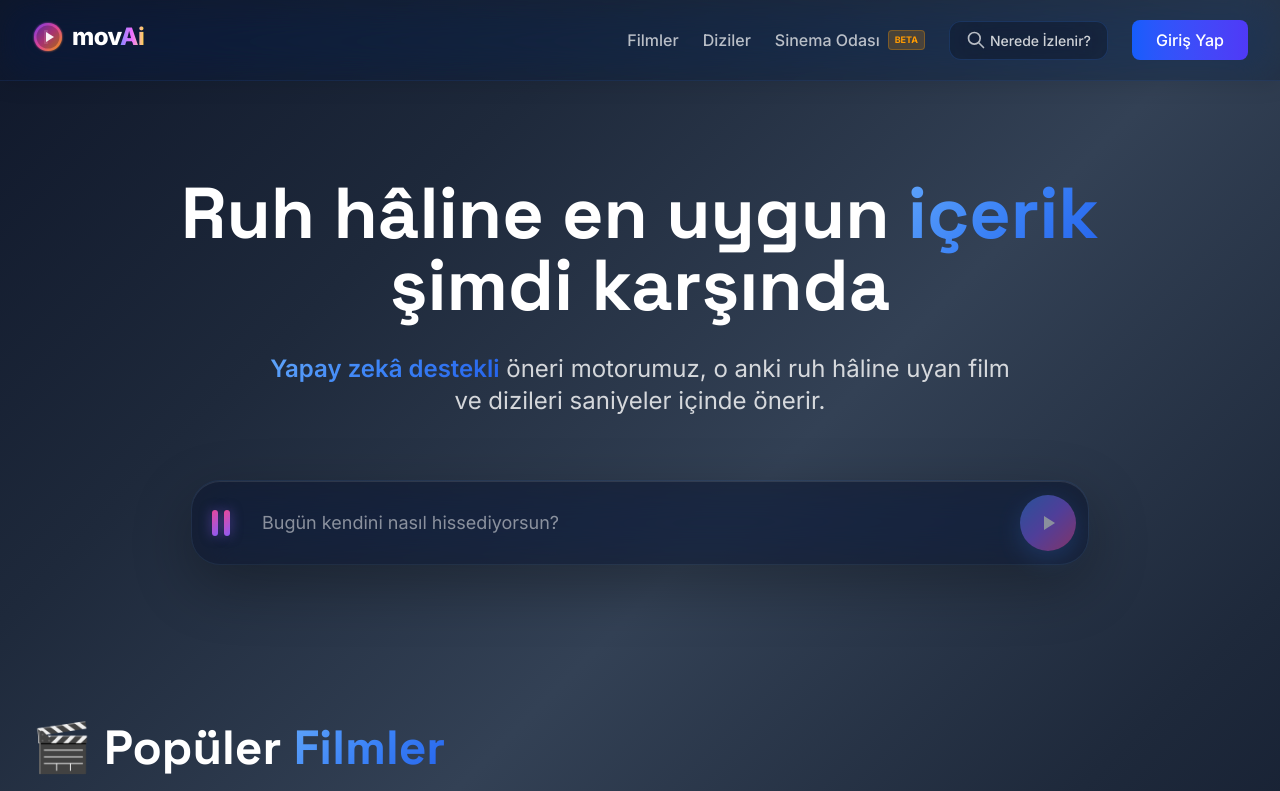
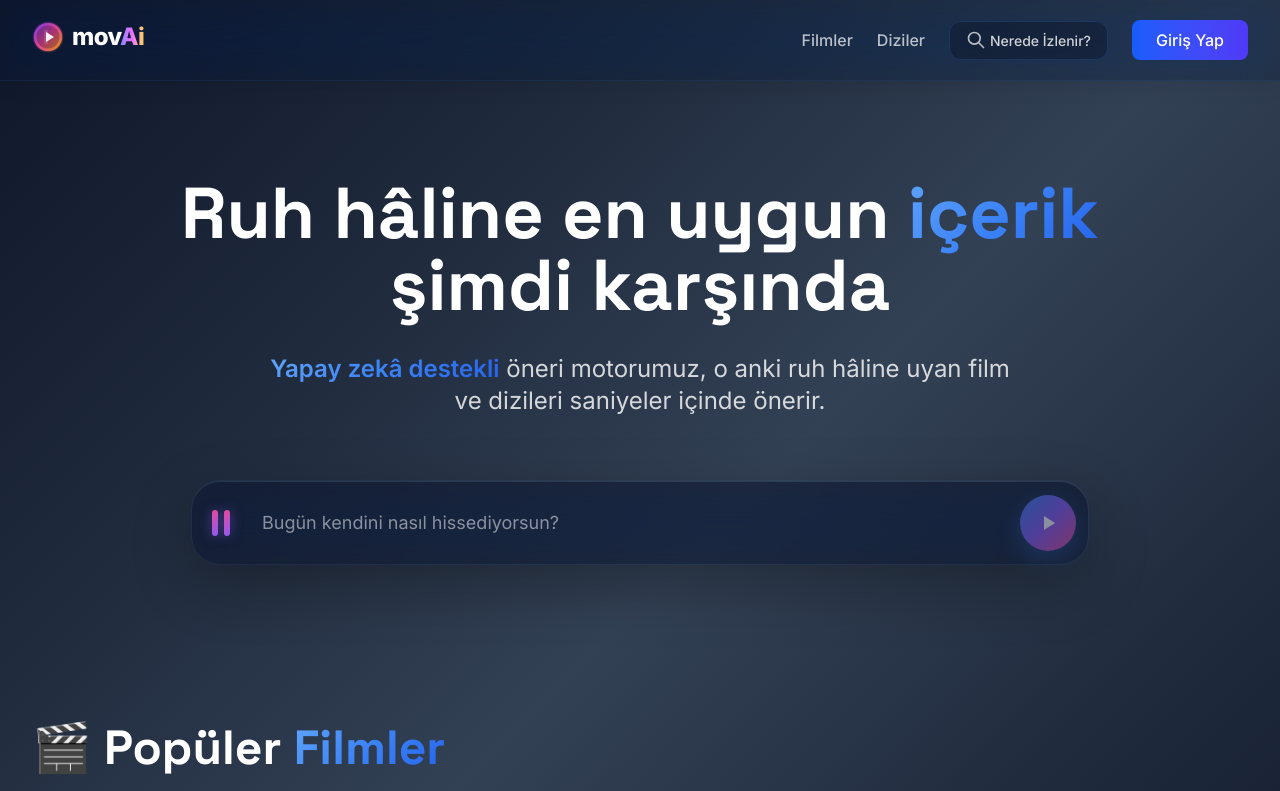
Before and after one commit to osmanasaf/parotia-ui, a Nuxt app: page / in a window 1280 px wide. Shown: the top 791 px of the page. Built offline with nearby package versions, Linux system fonts and the light colour scheme; no server answers.

Commit message:
feat: Add AppHeader component and Movie Room feature documentation.

```diff
--- a/components/layout/AppHeader.vue
+++ b/components/layout/AppHeader.vue
@@ -25,14 +25,6 @@
             >
               Diziler
             </NuxtLink>
-            <NuxtLink
-              to="/room"
-              class="font-medium transition-colors duration-200 flex items-center gap-2"
-              :class="isRoomActive ? 'text-[#F5A623]' : 'text-white/70 hover:text-[#F5A623]'"
-            >
-              Sinema Odası
-              <span class="px-1.5 py-0.5 rounded text-[9px] font-bold bg-amber-500/20 text-amber-500 border border-amber-500/30">BETA</span>
-            </NuxtLink>
             <ExpandingSearch />
             <LoginButton />
           </div>
@@ -51,5 +43,4 @@ import Logo from '~/components/ui/Logo.vue'
 const route = useRoute()
 const isMoviesActive = computed(() => route.path.startsWith('/movie'))
 const isTVActive = computed(() => route.path.startsWith('/tv'))
-const isRoomActive = computed(() => route.path.startsWith('/room'))
 </script>
```
